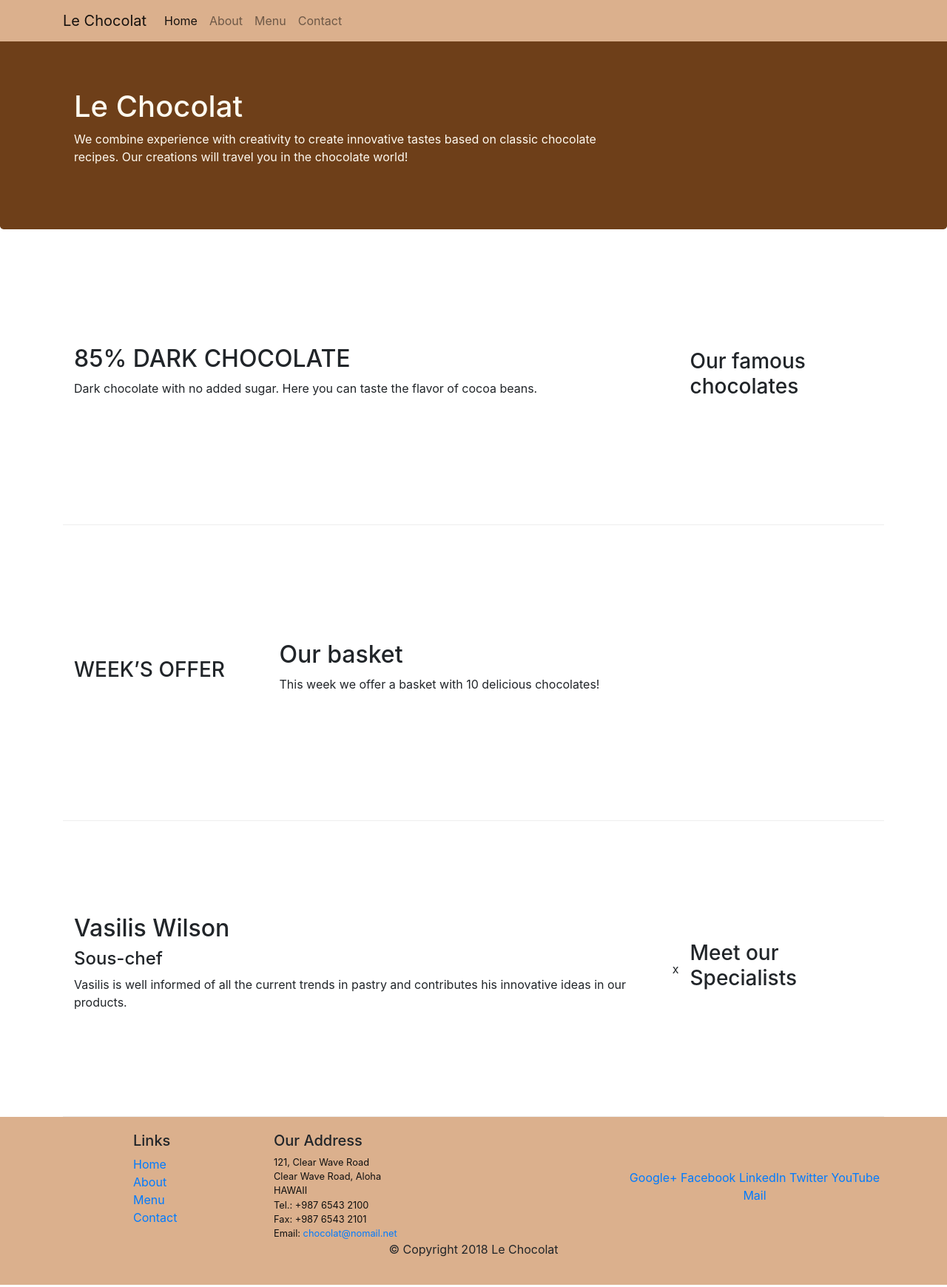
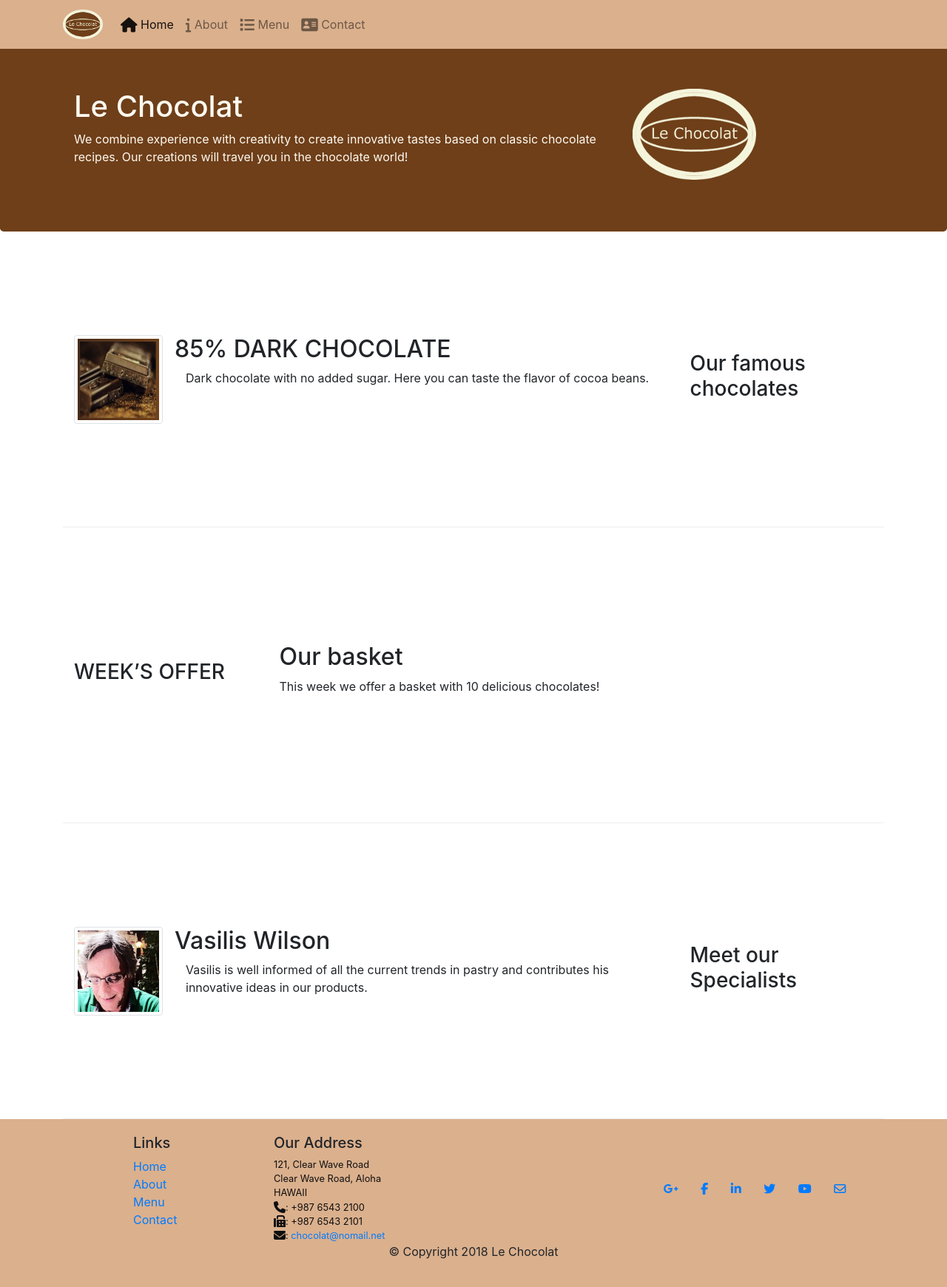
Before and after one commit to ammar990/lechocolat, a website: page index.html in a window 1280 px wide. Shown: the whole page at 74% size. Drawn offline with nearby package versions, Linux system fonts and the light colour scheme.

Commit message:
Images and Media

```diff
--- a/aboutus.html
+++ b/aboutus.html
@@ -10,6 +10,7 @@
     <meta http-equiv="x-ua-compatible" content="ie=edge">
     <!-- Bootstrap CSS -->
     <link rel="stylesheet" href="node_modules/bootstrap/dist/css/bootstrap.min.css">
+    <link rel="stylesheet" href="node_modules/font-awesome/css/font-awesome.min.css">
     <link rel="stylesheet" href="css/styles.css">
 
 </head>
@@ -17,17 +18,20 @@
 <body>
     <nav class="navbar navbar-expand-md navbar-light bg-light fixed-top ">
         <div class="container">
-            <a class="navbar-brand" href="./index.html">Le Chocolat</a>
+            <a class="navbar-brand" href="./index.html"><img src="images/logo.png" height="40" width="54"></a>
 
             <button class="navbar-toggler" type="button" data-toggle="collapse" data-target="#Navbar">
                 <span class="navbar-toggler-icon"></span>
             </button>
             <div class="collapse navbar-collapse" id="Navbar">
                 <ul class="navbar-nav">
-                    <li class="nav-item"><a class="nav-link" href="./index.html">Home</a></li>
-                    <li class="nav-item active"><a class="nav-link" href="#">About</a></li>
-                    <li class="nav-item"><a class="nav-link" href="#">Menu</a></li>
-                    <li class="nav-item"><a class="nav-link" href="#">Contact</a></li>
+                    <li class="nav-item"><a class="nav-link" href="./index.html"><span class="fa fa-home fa-lg"></span>
+                            Home</a></li>
+                    <li class="nav-item active"><a class="nav-link" href="#"> <span class="fa fa-info fa-lg"></span>
+                            About</a></li>
+                    <li class="nav-item"><a class="nav-link" href="#"> <span class="fa fa-list fa-lg"></span> Menu</a></li>
+                    <li class="nav-item"><a class="nav-link" href="#"> <span class="fa fa-address-card fa-lg"></span>
+                            Contact</a></li>
                 </ul>
             </div>
         </div>
@@ -42,6 +46,9 @@
                         recipes. Our creations will travel you in the chocolate world!</p>
                 </div>
                 <div class="col col-sm">
+                    <div class="col col-sm">
+                        <img src="images/logo.png" class="img-fluid">
+                    </div>
                 </div>
             </div>
         </div>
@@ -73,6 +80,21 @@
                     euismod mi eget dignissim. Sed eget consequat urna. </p>
             </div>
             <div class="col col-sm">
+                <div class="card">
+                    <h3 class="card-header bg-secondary text-white">Facts At a Glance</h3>
+                    <div class="card-body">
+                        <dl class="row">
+                            <dt class="col-6">Started</dt>
+                            <dd class="col-6">3 Feb. 2013</dd>
+                            <dt class="col-6">Major Stake Holder</dt>
+                            <dd class="col-6">HW Fine Sweets Inc.</dd>
+                            <dt class="col-6">Last Year's Turnover</dt>
+                            <dd class="col-6">$250,000</dd>
+                            <dt class="col-6">Employees</dt>
+                            <dd class="col-6">10</dd>
+                        </dl>
+                    </div>
+                </div>
             </div>
         </div>
 
@@ -94,7 +116,42 @@
                     contributes his innovative ideas in our products. </p>
             </div>
         </div>
-
+        <div class="row row-content">
+            <div class="col-12 col-sm-9">
+                <h2> Create your milk chocolate!</h2>
+                <div class="table-responsive">
+                    <table class="table table-hover">
+                        <caption>This recipe makes a bar of about 100g.</caption>
+                        <thead class="thead-dark">
+                            <tr>
+                                <th>Igredients</th>
+                                <th>Quantity</th>
+                            </tr>
+                        </thead>
+                        <tbody>
+                            <tr>
+                                <td>Cocoa butter</td>
+                                <td>50 g</td>
+                            </tr>
+                            <tr>
+                                <td>Icing sugar</td>
+                                <td>50 g</td>
+                            </tr>
+                            <tr>
+                                <td>Milk powder (Full fat)</td>
+                                <td>25 g</td>
+                            </tr>
+                            <tr>
+                                <td>Cocoa powder (Unsweetended)</td>
+                                <td>13 g</td>
+                            </tr>
+                        </tbody>
+                    </table>
+                </div>
+            </div>
+            <div class="col-12 col-sm-3">
+            </div>
+        </div>
     </div>
 
     <footer class="footer">
@@ -115,19 +172,26 @@
                         121, Clear Wave Road<br>
                         Clear Wave Road, Aloha<br>
                         HAWAII<br>
-                        Tel.: +987 6543 2100<br>
-                        Fax: +987 6543 2101<br>
-                        Email: <a href="mailto:chocolat@nomail.net">chocolat@nomail.net</a>
+                        <i class="fa fa-phone fa-lg"></i>: +987 6543 2100 <br>
+                        <i class="fa fa-fax fa-lg"></i>: +987 6543 2101 <br>
+                        <i class="fa fa-envelope fa-lg"></i>:
+                        <a href="mailto: chocolat@nomail.net"> chocolat@nomail.net </a>
                     </address>
                 </div>
                 <div class="col-sm align-self-center">
                     <div style="text-align:center">
-                        <a href="http://google.com/+">Google+</a>
-                        <a href="http://www.facebook.com/profile.php?id=">Facebook</a>
-                        <a href="http://www.linkedin.com/in/">LinkedIn</a>
-                        <a href="http://twitter.com/">Twitter</a>
-                        <a href="http://youtube.com/">YouTube</a>
-                        <a href="mailto:">Mail</a>
+                        <a class="btn btn-social-icon btn-google-plus" href="http://google.com/+">
+                            <i class="fa fa-google-plus"></i></a>
+                        <a class="btn btn-social-icon btn-facebook" href="http://www.facebook.com/profile.php?id=">
+                            <i class="fa fa-facebook"></i></a>
+                        <a class="btn btn-social-icon btn-linkedin" href="http://www.linkedin.com/in/">
+                            <i class="fa fa-linkedin"></i></a>
+                        <a class="btn btn-social-icon btn-twitter" href="http://twitter.com/">
+                            <i class="fa fa-twitter"></i></a>
+                        <a class="btn btn-social-icon btn-youtube" href="http://youtube.com/">
+                            <i class="fa fa-youtube"></i></a>
+                        <a class="btn btn-social-icon" href="mailto:">
+                            <i class="fa fa-envelope-o"></i></a>
                     </div>
                 </div>
             </div>
--- a/css/styles.css
+++ b/css/styles.css
@@ -31,3 +31,8 @@ body{
 .bg-light {
     background-color: #dbb08d !important;
 }
+.table .thead-dark th{
+    color:floralwhite;
+    background-color:#6E3F19
+}
+tr:hover {background-color:#dbb08db0!important}
--- a/index.html
+++ b/index.html
@@ -9,23 +9,28 @@
     <meta http-equiv="x-ua-compatible" content="ie=edge">
     <!-- Bootstrap CSS -->
     <link rel="stylesheet" href="node_modules/bootstrap/dist/css/bootstrap.min.css">
+    <link rel="stylesheet" href="node_modules/font-awesome/css/font-awesome.min.css">
     <link rel="stylesheet" href="css/styles.css">
+
 </head>
 
 <body>
     <nav class="navbar navbar-expand-md navbar-light bg-light fixed-top ">
         <div class="container">
-            <a class="navbar-brand" href="#">Le Chocolat</a>
+            <a class="navbar-brand" href="#"><img src="images/logo.png" height="40" width="54"></a>
 
             <button class="navbar-toggler" type="button" data-toggle="collapse" data-target="#Navbar">
                 <span class="navbar-toggler-icon"></span>
             </button>
             <div class="collapse navbar-collapse" id="Navbar">
                 <ul class="navbar-nav">
-                    <li class="nav-item active"><a class="nav-link" href="#">Home</a></li>
-                    <li class="nav-item "><a class="nav-link" href="./aboutus.html">About</a></li>
-                    <li class="nav-item"><a class="nav-link" href="#">Menu</a></li>
-                    <li class="nav-item"><a class="nav-link" href="#">Contact</a></li>
+                    <li class="nav-item active"><a class="nav-link" href="#"> <span class="fa fa-home fa-lg"></span>
+                            Home</a></li>
+                    <li class="nav-item "><a class="nav-link" href="./aboutus.html"><span class="fa fa-info fa-lg"></span>
+                            About</a></li>
+                    <li class="nav-item"><a class="nav-link" href="#"> <span class="fa fa-list fa-lg"></span> Menu</a></li>
+                    <li class="nav-item"><a class="nav-link" href="#"> <span class="fa fa-address-card fa-lg"></span>
+                            Contact</a></li>
                 </ul>
             </div>
         </div>
@@ -40,9 +45,9 @@
                         recipes. Our creations will travel you in the chocolate world!</p>
                 </div>
                 <div class="col col-sm">
-                    <!-- <p>
-                        test
-                    </p> -->
+                    <div class="col col-sm">
+                        <img src="images/logo.png" class="img-fluid">
+                    </div>
                 </div>
             </div>
         </div>
@@ -54,9 +59,17 @@
                 <h3>Our famous chocolates</h3>
             </div>
             <div class="col-sm col-md">
-                <h2>85% DARK CHOCOLATE</h2>
-                <p class="d-none d-sm-block">Dark chocolate with no added sugar. Here you can taste the flavor of cocoa
-                    beans.</p>
+
+                    <div class="media">
+                        <img class="d-flex mr-3 img-thumbnail align-self-center" src="images/dark85.jpg" alt="85% DARK CHOCOLATE">
+                        <div class="media-body">
+                            <h2 class="mt-0">85% DARK CHOCOLATE</h2>
+                            <p class="col d-none d-md-block">Dark chocolate with no added sugar.
+                                Here you can taste the flavor of cocoa beans.</p>
+                        </div>
+                    </div>
+
+
             </div>
         </div>
 
@@ -74,13 +87,17 @@
         <div class="row flex-row-reverse row-content align-items-center">
             <div class="col-sm-4 col-md-3">
                 <h3>Meet our Specialists</h3>
-            </div>x
+            </div>
             <div class="col-sm col-md">
-                <h2>Vasilis Wilson </h2>
-                <h4>Sous-chef</h4>
-                <p class="d-none d-sm-block">Vasilis is well informed of all the current trends in pastry and
-                    contributes his innovative ideas in
-                    our products.</p>
+                    <div class="media">
+                            <img class="d-flex mr-3 img-thumbnail align-self-center"
+                                src="images/cartoonVasilis.png" alt="Vasilis Wilson">
+                            <div class="media-body">
+                                <h2 class="mt-0">Vasilis Wilson</h2>
+                                <p class="col d-none d-md-block">Vasilis is well informed of all the current
+                                    trends in pastry and contributes his innovative ideas in our products.</p>
+                            </div>
+                        </div>
             </div>
         </div>
     </div>
@@ -103,19 +120,26 @@
                         121, Clear Wave Road<br>
                         Clear Wave Road, Aloha<br>
                         HAWAII<br>
-                        Tel.: +987 6543 2100<br>
-                        Fax: +987 6543 2101<br>
-                        Email: <a href="mailto:chocolat@nomail.net">chocolat@nomail.net</a>
+                        <i class="fa fa-phone fa-lg"></i>: +987 6543 2100 <br>
+                        <i class="fa fa-fax fa-lg"></i>: +987 6543 2101 <br>
+                        <i class="fa fa-envelope fa-lg"></i>:
+                        <a href="mailto: chocolat@nomail.net"> chocolat@nomail.net </a>
                     </address>
                 </div>
                 <div class="col col-sm-4 align-self-center">
                     <div style="text-align:center">
-                        <a href="http://google.com/+">Google+</a>
-                        <a href="http://www.facebook.com/profile.php?id=">Facebook</a>
-                        <a href="http://www.linkedin.com/in/">LinkedIn</a>
-                        <a href="http://twitter.com/">Twitter</a>
-                        <a href="http://youtube.com/">YouTube</a>
-                        <a href="mailto:">Mail</a>
+                        <a class="btn btn-social-icon btn-google-plus" href="http://google.com/+">
+                            <i class="fa fa-google-plus"></i></a>
+                        <a class="btn btn-social-icon btn-facebook" href="http://www.facebook.com/profile.php?id=">
+                            <i class="fa fa-facebook"></i></a>
+                        <a class="btn btn-social-icon btn-linkedin" href="http://www.linkedin.com/in/">
+                            <i class="fa fa-linkedin"></i></a>
+                        <a class="btn btn-social-icon btn-twitter" href="http://twitter.com/">
+                            <i class="fa fa-twitter"></i></a>
+                        <a class="btn btn-social-icon btn-youtube" href="http://youtube.com/">
+                            <i class="fa fa-youtube"></i></a>
+                        <a class="btn btn-social-icon" href="mailto:">
+                            <i class="fa fa-envelope-o"></i></a>
                     </div>
                 </div>
             </div>
```
Also changed, not shown: images/cartoonVasilis.png (added), images/dark85.jpg (added), images/logo.png (added), images/promotion.jpg (added).
